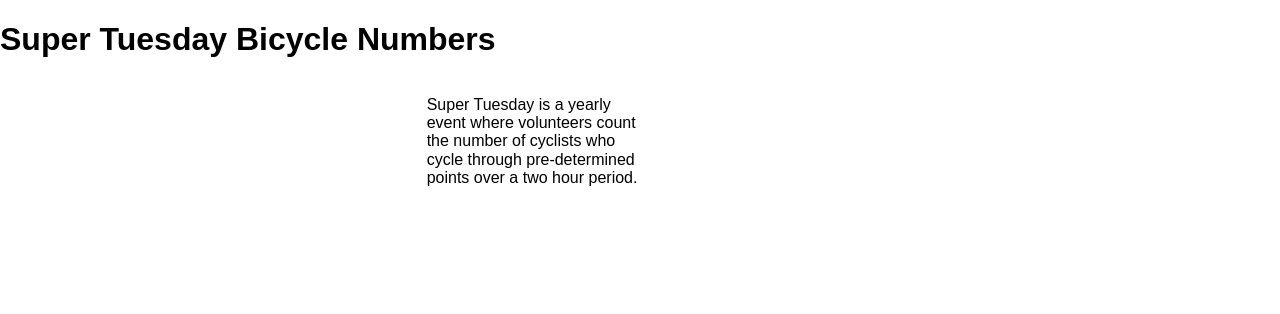
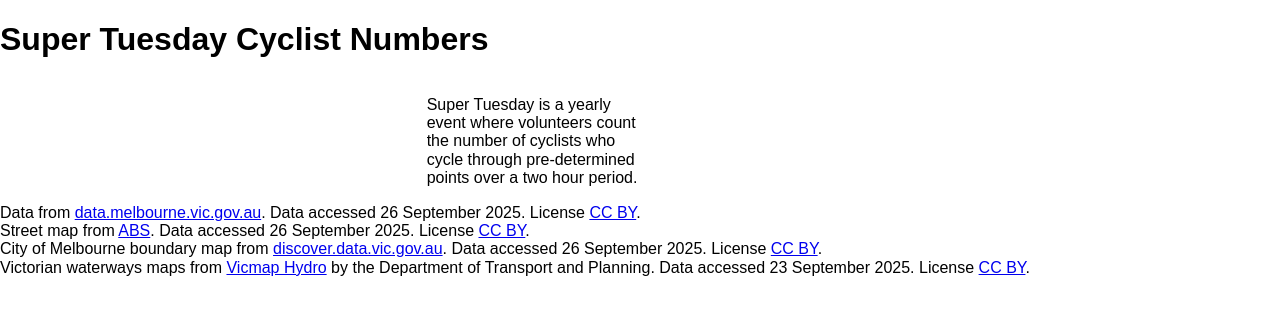
Before and after one commit to ryou0001/week9_homework, a plain HTML site: page index.html in a window 1280 px wide. Drawn offline with nearby package versions, Linux system fonts and the light colour scheme; a script that the page names is missing.

Commit message:
Updated metadata

```diff
--- a/index.html
+++ b/index.html
@@ -21,7 +21,7 @@
 
 <body>
 
-    <h1>Super Tuesday Bicycle Numbers</h1>
+    <h1>Super Tuesday Cyclist Numbers</h1>
     <div class="pure-g">
 
         <div class="pure-u-1-1">
@@ -39,4 +39,25 @@
 
 
 </body>
+<footer>
+    Data from <a
+        href="https://data.melbourne.vic.gov.au/explore/dataset/annual-bike-counts-super-tuesday/export/">
+        data.melbourne.vic.gov.au</a>.
+        Data accessed 26 September 2025. License
+        <a href="http://creativecommons.org/licenses/by/4.0/legalcode">CC BY</a>.
+    <br>
+    Street map from <a href="https://www.abs.gov.au/AUSSTATS/abs@.nsf/DetailsPage/1270.0.55.001July%202016?OpenDocument">ABS</a>.
+    Data accessed 26 September 2025. License
+        <a href="http://creativecommons.org/licenses/by/4.0/legalcode">CC BY</a>.<br>
+    City of Melbourne boundary map from <a
+        href="https://discover.data.vic.gov.au/dataset/municipal-boundary">discover.data.vic.gov.au</a>.
+        Data accessed 26 September 2025. License
+        <a href="http://creativecommons.org/licenses/by/4.0/legalcode">CC BY</a>.
+    <br>
+    Victorian waterways maps from <a href="https://datashare.maps.vic.gov.au/search?q=uuid%3D23a264f2-d5aa-5b73-95a2-812454053147">Vicmap Hydro</a>
+    by the Department of Transport and Planning. Data accessed 23 September 2025. License
+    <a href="http://creativecommons.org/licenses/by/4.0/legalcode">CC BY</a>.
+
+
+</footer>
 </html>
```
